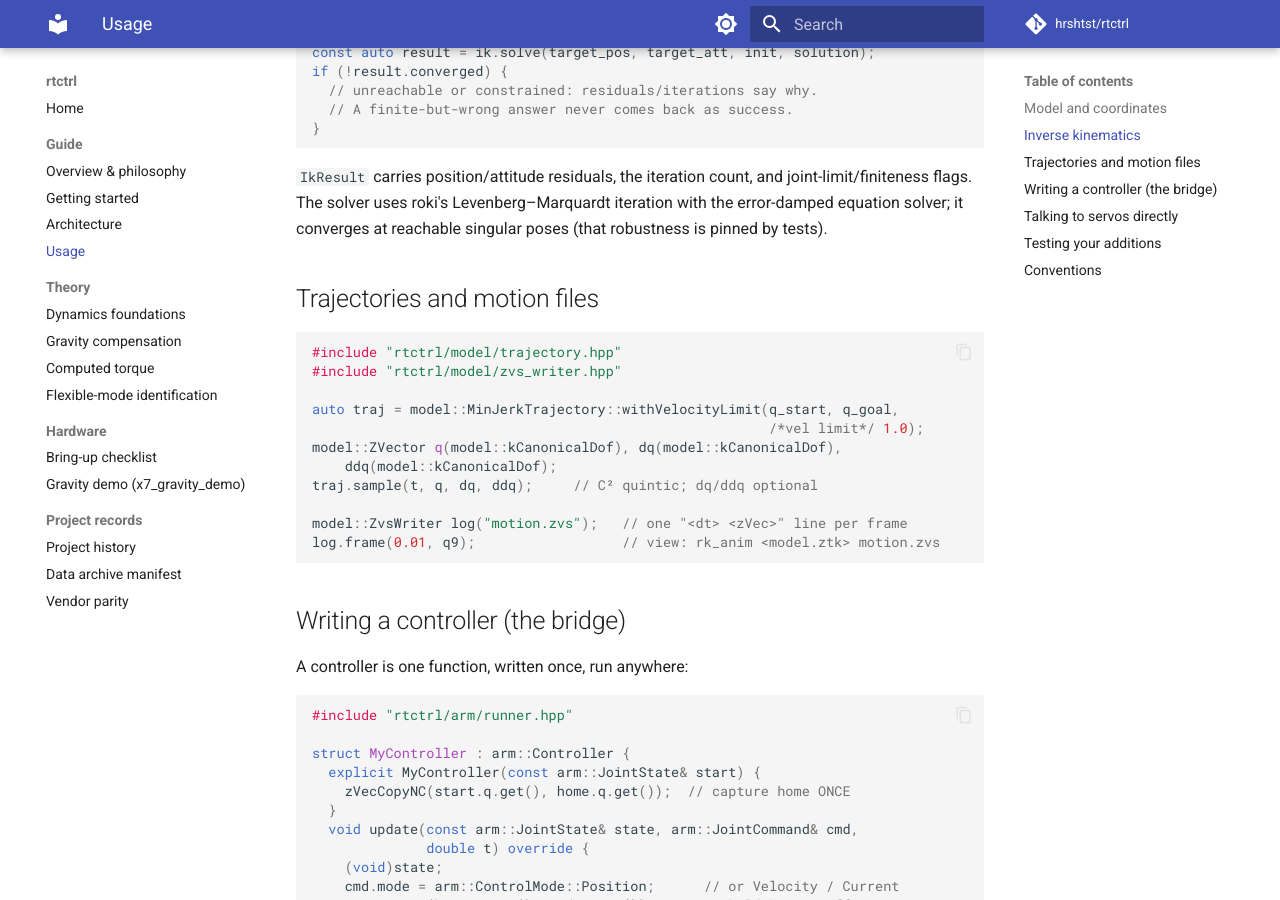
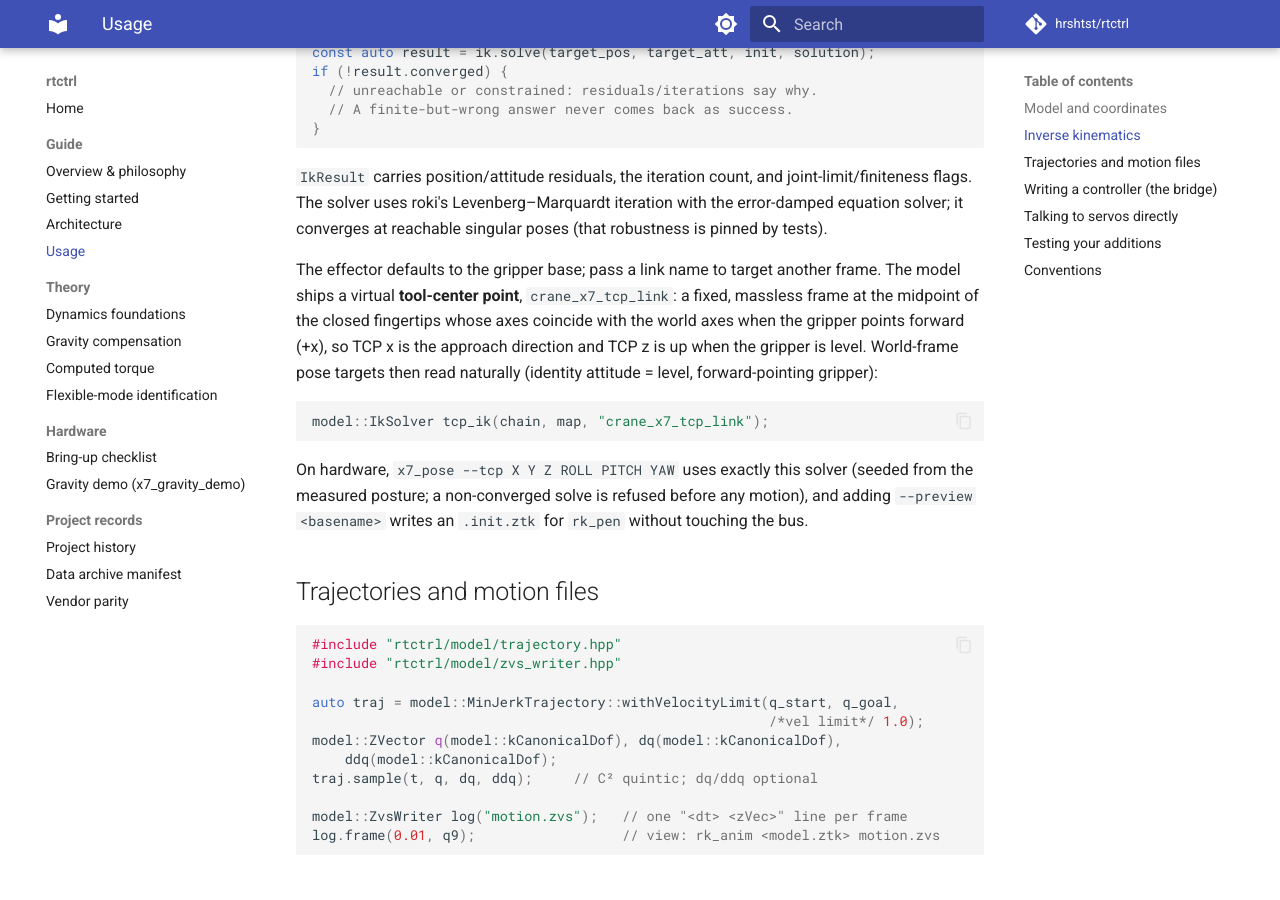
Before and after one commit to hrshtst/rtctrl, an MkDocs documentation site: the page built from docs/guide/usage.md, in a window 1280 px wide and 900 px high, scrolled down 894 px. Built offline with MkDocs 1.6.1 and Material for MkDocs 9.7.7, drawn with Linux system fonts in a browser that asks for light colours; comment, search, counter and statistics services are not loaded.

Commit message:
docs: document the TCP frame and x7_pose --tcp
The usage guide's IK section explains the effector-link parameter and
the crane_x7_tcp_link convention (fingertip-midpoint origin,
world-aligned when the gripper points forward, identity attitude =
level forward-pointing gripper) with the x7_pose --tcp/--preview
flow; the architecture's coordinates section notes the one virtual
fixed link and that it adds no degree of freedom.

````diff
--- a/docs/guide/usage.md
+++ b/docs/guide/usage.md
@@ -49,6 +49,23 @@ and joint-limit/finiteness flags. The solver uses roki's
 Levenberg–Marquardt iteration with the error-damped equation solver;
 it converges at reachable singular poses (that robustness is pinned by
 tests).
+
+The effector defaults to the gripper base; pass a link name to target
+another frame. The model ships a virtual **tool-center point**,
+`crane_x7_tcp_link`: a fixed, massless frame at the midpoint of the
+closed fingertips whose axes coincide with the world axes when the
+gripper points forward (+x), so TCP x is the approach direction and
+TCP z is up when the gripper is level. World-frame pose targets then
+read naturally (identity attitude = level, forward-pointing gripper):
+
+```cpp
+model::IkSolver tcp_ik(chain, map, "crane_x7_tcp_link");
+```
+
+On hardware, `x7_pose --tcp X Y Z ROLL PITCH YAW` uses exactly this
+solver (seeded from the measured posture; a non-converged solve is
+refused before any motion), and adding `--preview <basename>` writes
+an `.init.ztk` for `rk_pen` without touching the bus.
 
 ## Trajectories and motion files
 
````
Also changed, not shown: docs/guide/architecture.md (+6 -0 lines).
